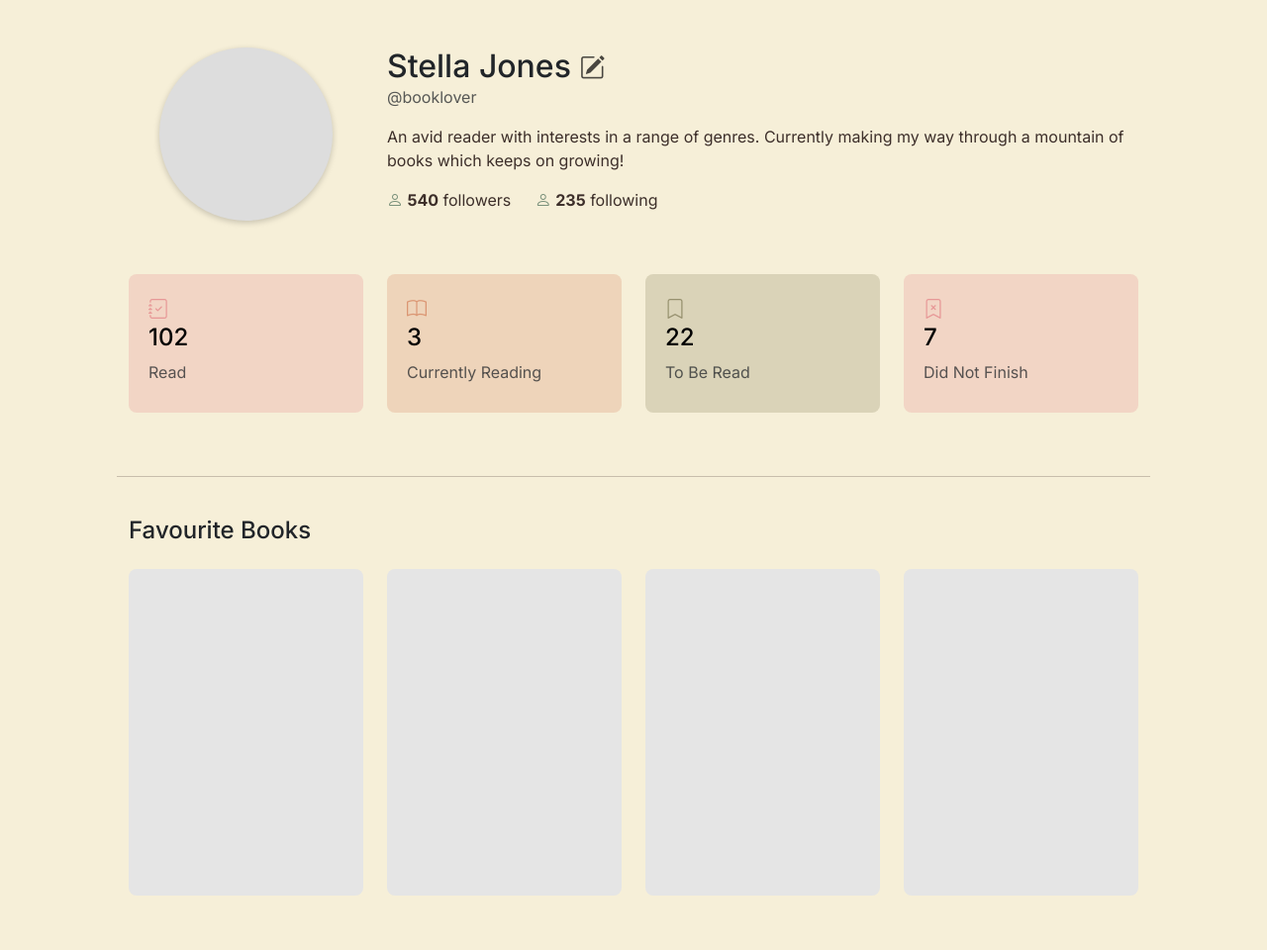
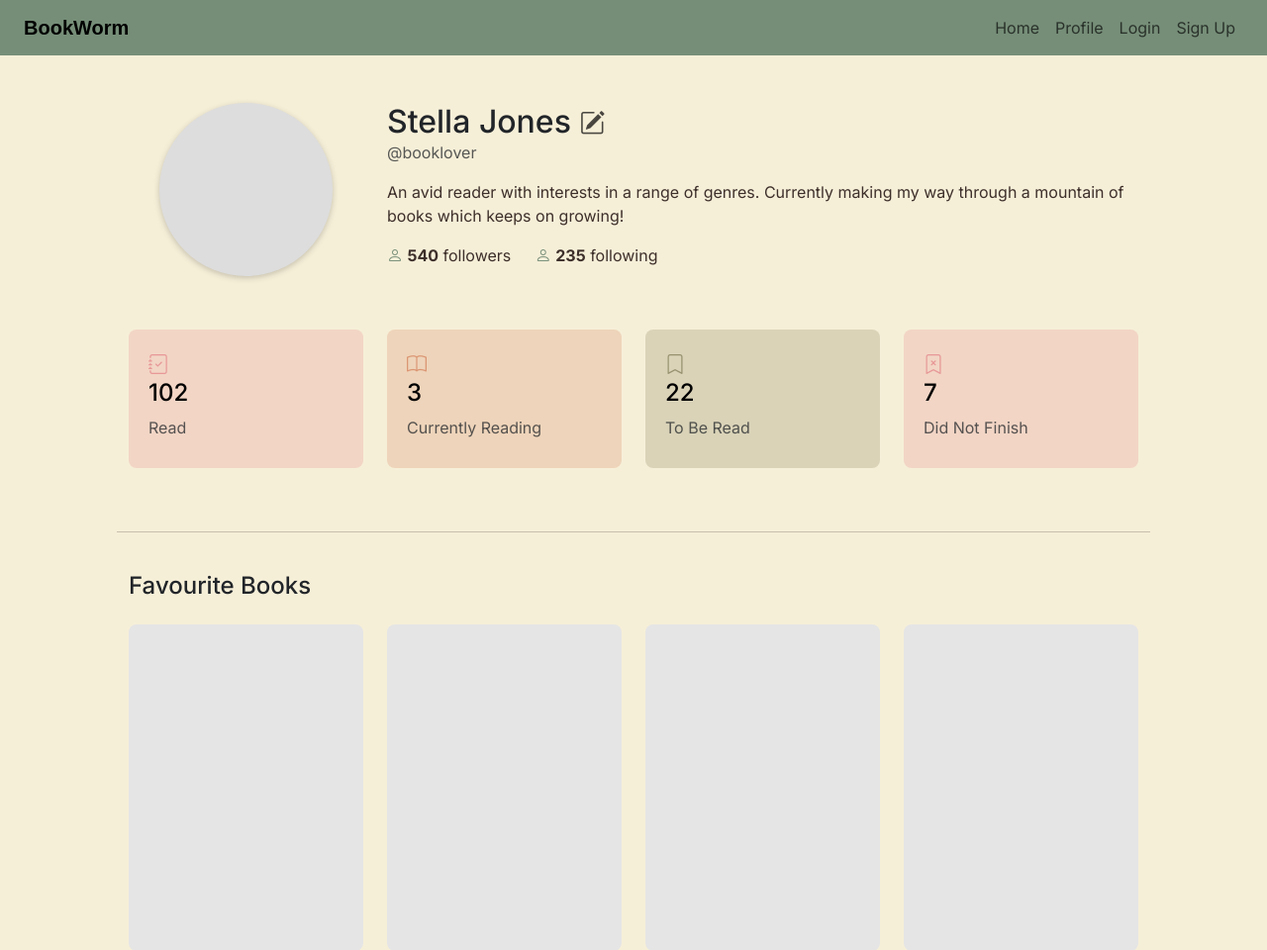
Before and after one commit to Ninjawarrior69/CITS3403, a Flask app: page /profile in a window 1280 px wide. Shown: the top 960 px of the page at 99% size. Run offline with Flask 3, Linux system fonts and the light colour scheme; some web fonts are replaced.

Commit message:
create simple navbar to navigate the pages

```diff
--- a/app/templates/login.html
+++ b/app/templates/login.html
@@ -19,6 +19,8 @@
     <link rel="stylesheet" href="../static/css/login.css"/>
   </head>
   <body class="auth-page">
+    {% include "navbar.html" %}
+
     <main
       class="container py-5 min-vh-100 d-flex align-items-center justify-content-center"
     >
--- /dev/null
+++ b/app/templates/navbar.html
@@ -0,0 +1,33 @@
+<nav class="navbar global-navbar navbar-expand-lg" aria-label="Main navigation">
+  <div class="container-fluid px-4">
+    <a class="navbar-brand site-name fw-semibold" href="/">BookWorm</a>
+    <button
+      class="navbar-toggler"
+      type="button"
+      data-bs-toggle="collapse"
+      data-bs-target="#globalNav"
+      aria-controls="globalNav"
+      aria-expanded="false"
+      aria-label="Toggle navigation"
+    >
+      <span class="navbar-toggler-icon"></span>
+    </button>
+
+    <div class="collapse navbar-collapse" id="globalNav">
+      <ul class="navbar-nav ms-auto mb-2 mb-lg-0">
+        <li class="nav-item">
+          <a class="nav-link" href="/">Home</a>
+        </li>
+        <li class="nav-item">
+          <a class="nav-link" href="profile.html">Profile</a>
+        </li>
+        <li class="nav-item">
+          <a class="nav-link" href="login.html">Login</a>
+        </li>
+        <li class="nav-item">
+          <a class="nav-link" href="signup.html">Sign Up</a>
+        </li>
+      </ul>
+    </div>
+  </div>
+</nav>
--- a/app/templates/profile.html
+++ b/app/templates/profile.html
@@ -1,15 +1,25 @@
-<!DOCTYPE html>
+<!doctype html>
 <html lang="en">
   <head>
     <title>Profile</title>
     <meta charset="UTF-8" />
-        <meta name="viewport" content="width=device-width, initial-scale=1">
-        <link href="https://cdn.jsdelivr.net/npm/bootstrap@5.3.8/dist/css/bootstrap.min.css" rel="stylesheet" integrity="sha384-sRIl4kxILFvY47J16cr9ZwB07vP4J8+LH7qKQnuqkuIAvNWLzeN8tE5YBujZqJLB" crossorigin="anonymous">
-        <link rel="stylesheet" href="https://cdn.jsdelivr.net/npm/bootstrap-icons@1.11.3/font/bootstrap-icons.css">
-        <link rel="stylesheet" href="../static/css/style.css">
-        <link rel="stylesheet" href="../static/css/profile.css">
+    <meta name="viewport" content="width=device-width, initial-scale=1" />
+    <link
+      href="https://cdn.jsdelivr.net/npm/bootstrap@5.3.8/dist/css/bootstrap.min.css"
+      rel="stylesheet"
+      integrity="sha384-sRIl4kxILFvY47J16cr9ZwB07vP4J8+LH7qKQnuqkuIAvNWLzeN8tE5YBujZqJLB"
+      crossorigin="anonymous"
+    />
+    <link
+      rel="stylesheet"
+      href="https://cdn.jsdelivr.net/npm/bootstrap-icons@1.11.3/font/bootstrap-icons.css"
+    />
+    <link rel="stylesheet" href="../static/css/style.css" />
+    <link rel="stylesheet" href="../static/css/profile.css" />
   </head>
   <body>
+    {% include "navbar.html" %}
+
     <div class="container py-5">
       <!-- Profile Header -->
       <div class="row align-items-start">
@@ -26,13 +36,16 @@
             </a>
           </h2>
           <p class="text-muted">@booklover</p>
-                    <p>An avid reader with interests in a range of genres. Currently making my way through a mountain of books which keeps on growing!</p>
+          <p>
+            An avid reader with interests in a range of genres. Currently making
+            my way through a mountain of books which keeps on growing!
+          </p>
           <button class="btn-follow">
-                        <i class="bi bi-person" style="color: #768E78"></i>
+            <i class="bi bi-person" style="color: #768e78"></i>
             <strong>540</strong> followers
           </button>
           <button class="btn-follow">
-                        <i class="bi bi-person" style="color: #768E78"></i>
+            <i class="bi bi-person" style="color: #768e78"></i>
             <strong>235</strong> following
           </button>
         </div>
@@ -40,7 +53,7 @@
         <div class="mb-5 mt-5">
           <div class="row">
             <div class="col-md-3 col-6 mb-3">
-                            <div class="stats" style="background-color: #E798974D">
+              <div class="stats" style="background-color: #e798974d">
                 <a href="read.html">
                   <i class="bi bi-journal-check read-icon"></i>
                   <h4>102</h4>
@@ -49,7 +62,7 @@
               </div>
             </div>
             <div class="col-md-3 col-6 mb-3">
-                            <div class="stats" style="background-color: #DB96734D">
+              <div class="stats" style="background-color: #db96734d">
                 <a href="currently-reading.html">
                   <i class="bi bi-book cr-icon"></i>
                   <h4>3</h4>
@@ -58,7 +71,7 @@
               </div>
             </div>
             <div class="col-md-3 col-6 mb-3">
-                            <div class="stats" style="background-color: #97916F4D">
+              <div class="stats" style="background-color: #97916f4d">
                 <a href="to-be-read.html">
                   <i class="bi bi-bookmark tbr-icon"></i>
                   <h4>22</h4>
@@ -67,7 +80,7 @@
               </div>
             </div>
             <div class="col-md-3 col-6 mb-3">
-                            <div class="stats" style="background-color: #E798974D">
+              <div class="stats" style="background-color: #e798974d">
                 <a href="did-not-finish.html">
                   <i class="bi bi-bookmark-x dnf-icon"></i>
                   <h4>7</h4>
@@ -77,7 +90,7 @@
             </div>
           </div>
         </div>
-                <hr>
+        <hr />
         <!-- Favourites -->
         <div class="mb-5 mt-4">
           <h4 class="section-title mb-4">Favourite Books</h4>
@@ -97,7 +110,7 @@
             </div>
           </div>
         </div>
-                <hr>
+        <hr />
         <!-- Reviews -->
         <div class="mb-5 mt-4">
           <h4 class="section-title mb-4">Recent Reviews</h4>
@@ -109,10 +122,15 @@
               <h5 class="mb-1">Better Than the Movies</h5>
               <p class="text-muted mb-1">Lynn Painter</p>
               <p class="mb-2 star">&#9733;&#9733;&#9733;&#9733;&#9733;</p>
-                            <p>What a cute YA novel. A nice escape. Where at the beginning of each chapter we are provided with a lovely quote from one of our favorite romcom movies that reminds of us how much we love romance.</p>
+              <p>
+                What a cute YA novel. A nice escape. Where at the beginning of
+                each chapter we are provided with a lovely quote from one of our
+                favorite romcom movies that reminds of us how much we love
+                romance.
+              </p>
             </div>
           </div>
-                    <br>
+          <br />
           <div class="row align-items-start">
             <div class="col-md-2 text-center">
               <div class="mini-book-card"></div>
@@ -121,7 +139,14 @@
               <h5 class="mb-1">Caraval</h5>
               <p class="text-muted mb-1">Stephanie Garber</p>
               <p class="mb-2 star">&#9733;&#9733;&#9733;&#9733;</p>
-                            <p>One of my favorite parts of this book is the world! I would LOVE to attend Caraval. It's so magical and dark and mysterious. I also love that this book combines romance, fantasy, and mystery. I loved following all the clues along with Scarlett to try and find her sister. At no point did I know how this book was going to end. I need to read book two ASAP!</p>
+              <p>
+                One of my favorite parts of this book is the world! I would LOVE
+                to attend Caraval. It's so magical and dark and mysterious. I
+                also love that this book combines romance, fantasy, and mystery.
+                I loved following all the clues along with Scarlett to try and
+                find her sister. At no point did I know how this book was going
+                to end. I need to read book two ASAP!
+              </p>
             </div>
           </div>
         </div>
@@ -132,9 +157,7 @@
       <div class="modal-content">
         <span id="close-modal" class="close">&times;</span>
         <h3 id="modal-title">Followers</h3>
-                <ul id="modal-list" class="list-unstyled mb-0">
-
-                </ul>
+        <ul id="modal-list" class="list-unstyled mb-0"></ul>
       </div>
     </div>
     <script src="../static/js/profile.js"></script>
--- a/app/templates/signup.html
+++ b/app/templates/signup.html
@@ -18,6 +18,8 @@
     <link rel="stylesheet" href="../static/css/login.css">
   </head>
   <body class="auth-page">
+    {% include "navbar.html" %}
+
     <main
       class="container py-5 min-vh-100 d-flex align-items-center justify-content-center primary-yellow-bg"
     >
```
Also changed, not shown: app/templates/edit-profile.html (+22 -12 lines), app/templates/home.html (+48 -27 lines). Lines whose indentation alone changed are shown as unchanged.
